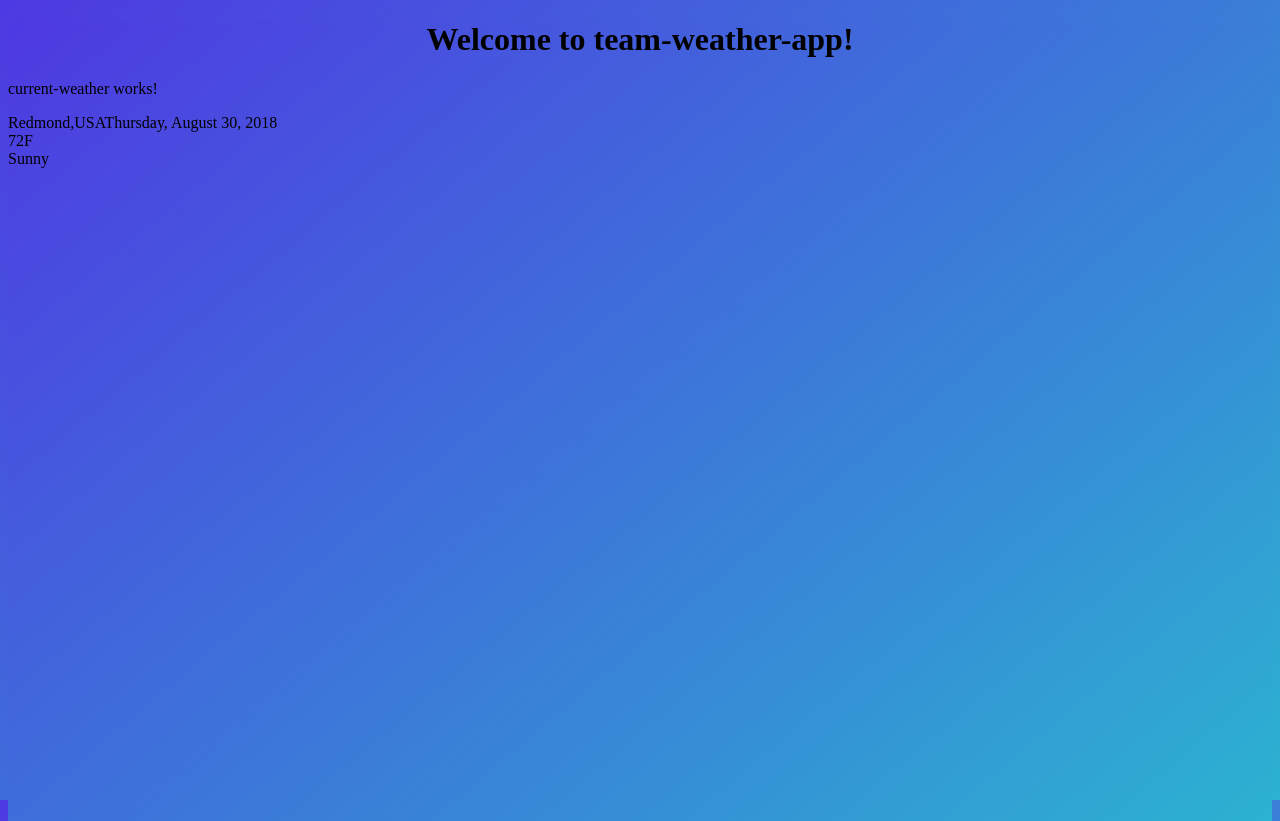
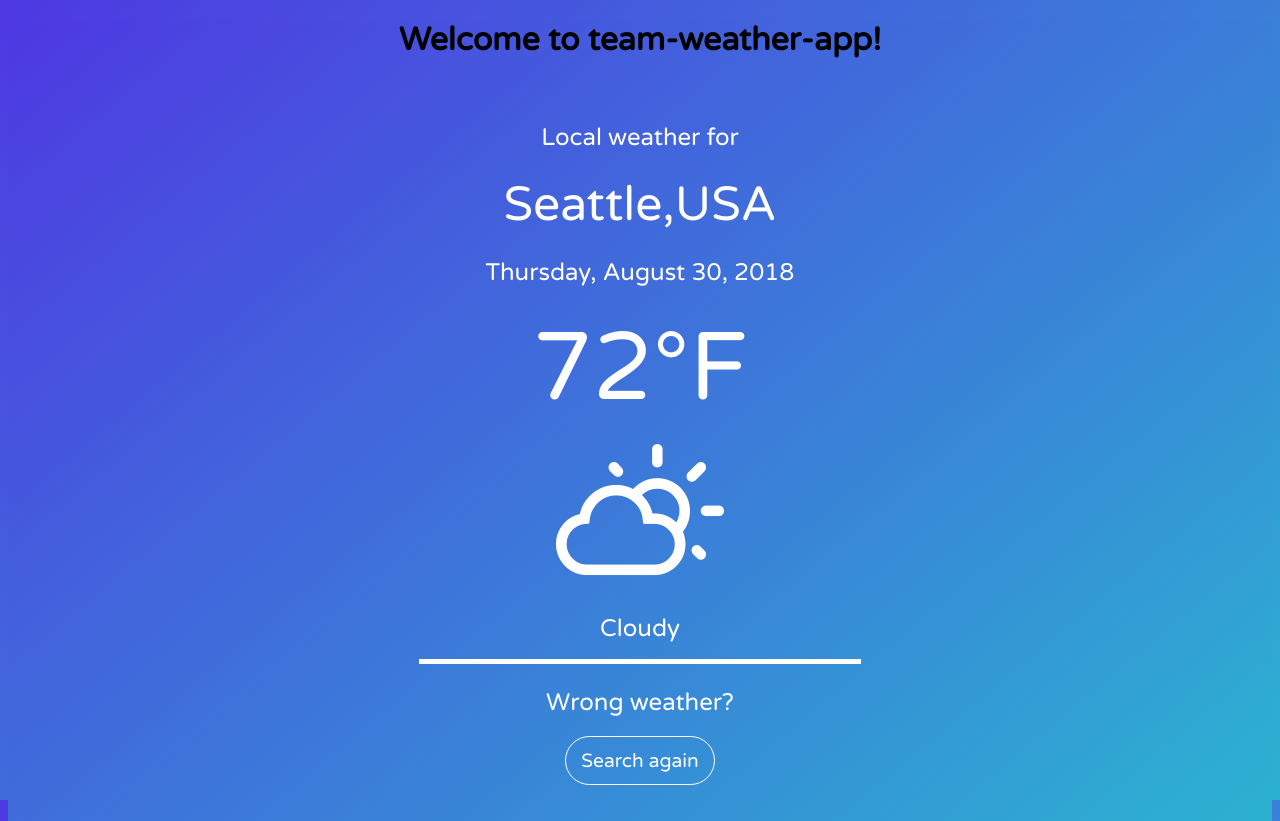
Before and after one commit to partiallymisplaced/team-weather-app, an Angular app: page /current-weather/Seattle in a window 1280 px wide. Built offline with nearby package versions, Linux system fonts and the light colour scheme.

Commit message:
-Added styles for current-weather component -Added font -Added weather icons

```diff
--- a/package.json
+++ b/package.json
@@ -22,6 +22,7 @@
     "@angular/router": "^6.1.0",
     "core-js": "^2.5.4",
     "rxjs": "^6.0.0",
+    "weather-icons": "^1.3.2",
     "zone.js": "~0.8.26"
   },
   "devDependencies": {
--- a/src/app/current-weather/current-weather.component.css
+++ b/src/app/current-weather/current-weather.component.css
@@ -0,0 +1,47 @@
+.small{
+    color: white;
+    font-size: 1.5em;
+    text-align: center;
+    margin-bottom: .7em;
+}
+
+.big{
+    color: white;
+    font-size: 3em;
+    text-align: center;
+    margin: .5em;
+}
+#container{
+    margin-top: 4em;
+    text-align: center;
+}
+#icon{
+    font-size: 2.5em;
+    margin-top: .2em;
+}
+
+#line{
+    background-color: white;
+    height: 5px;
+    width: 35%;
+    margin: 0 auto;
+}
+
+#grades{
+    font-size: 2em;
+    margin: .2em .4em;
+}
+
+#search-again-button{
+        background-color:transparent;
+        color: white;
+        font-size: 1.2em;
+        padding: 12px 15px;
+        border: solid white 1.5px;
+        border-radius: 30px;
+        cursor: pointer;
+}
+
+#button-container{
+    margin-top: 2em;
+}
--- a/src/app/current-weather/current-weather.component.html
+++ b/src/app/current-weather/current-weather.component.html
@@ -1,17 +1,23 @@
-<p>
-  current-weather works!
-</p>
 
-<div>
-  <div>
-    <span>{{current.city}},{{current.country}}</span>
+
+<div id="container">
+  <p class="small">Local weather for</p>
+  <p class="big">{{current.city}},{{current.country}}</p>
+  <div class="small">
     <span>{{current.date | date:'fullDate'}}</span>
   </div>
-  <div>
-    <img [src]= 'current.image'>
-    <span>{{current.temperature | number:'1.0-0'}}F</span>
+
+  <div class="big">
+    <p id="grades">{{current.temperature | number:'1.0-0'}}°F</p>
+    <i id="icon" [class]='current.image'></i>
   </div>
-  <div>
+  <div class="small">
     {{current.description}}
   </div>
+  <div id="line"></div>
+  <p class="small">Wrong weather?</p>
+
+ <div id="button-container">
+   <a id="search-again-button">Search again</a>
+  </div>
 </div>
--- a/src/app/current-weather/current-weather.component.ts
+++ b/src/app/current-weather/current-weather.component.ts
@@ -11,12 +11,12 @@ export class CurrentWeatherComponent implements OnInit {
 
   constructor() {
     this.current = {
-      city: 'Redmond',
+      city: 'Seattle',
       country: 'USA',
       date: new Date(),
-      image:'',
+      image: "wi wi-day-cloudy",
       temperature: 72,
-      description: 'Sunny',
+      description: 'Cloudy',
     }
    }
 
--- a/src/index.html
+++ b/src/index.html
@@ -4,9 +4,10 @@
   <meta charset="utf-8">
   <title>TeamWeatherApp</title>
   <base href="/">
-
   <meta name="viewport" content="width=device-width, initial-scale=1">
   <link rel="icon" type="image/x-icon" href="favicon.ico">
+  <link href="https://fonts.googleapis.com/css?family=Varela+Round" rel="stylesheet">
+  <link rel="stylesheet" href="node_modules\weather-icons\css\weather-icons.css">
 </head>
 <body>
   <app-root></app-root>
--- a/src/styles.css
+++ b/src/styles.css
@@ -2,4 +2,5 @@
 html, body{
     height: 100%;
     background-image: linear-gradient(140deg,#4E39E2,#2CB2D1);
+    font-family: 'Varela Round', sans-serif;
 }
```
Also changed, not shown: 1 other file (tests, documents, lock files or other folders).
